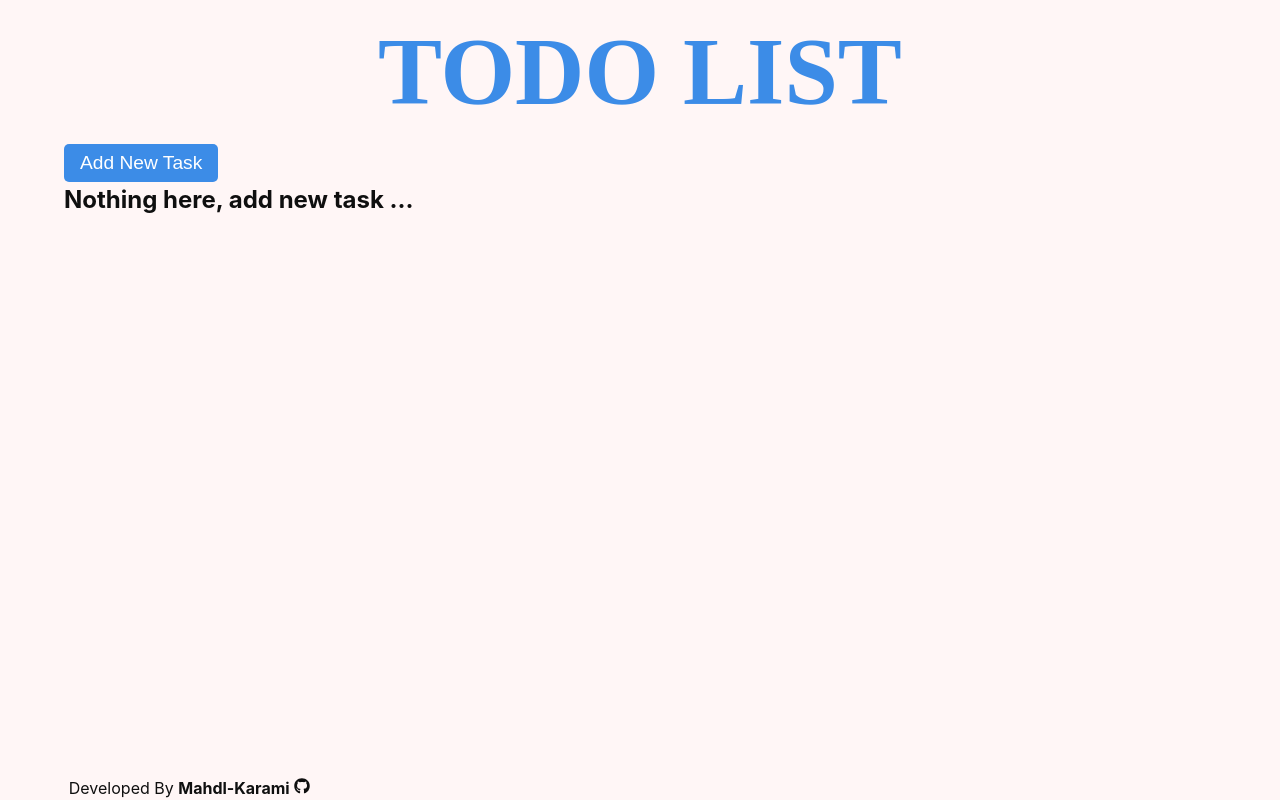
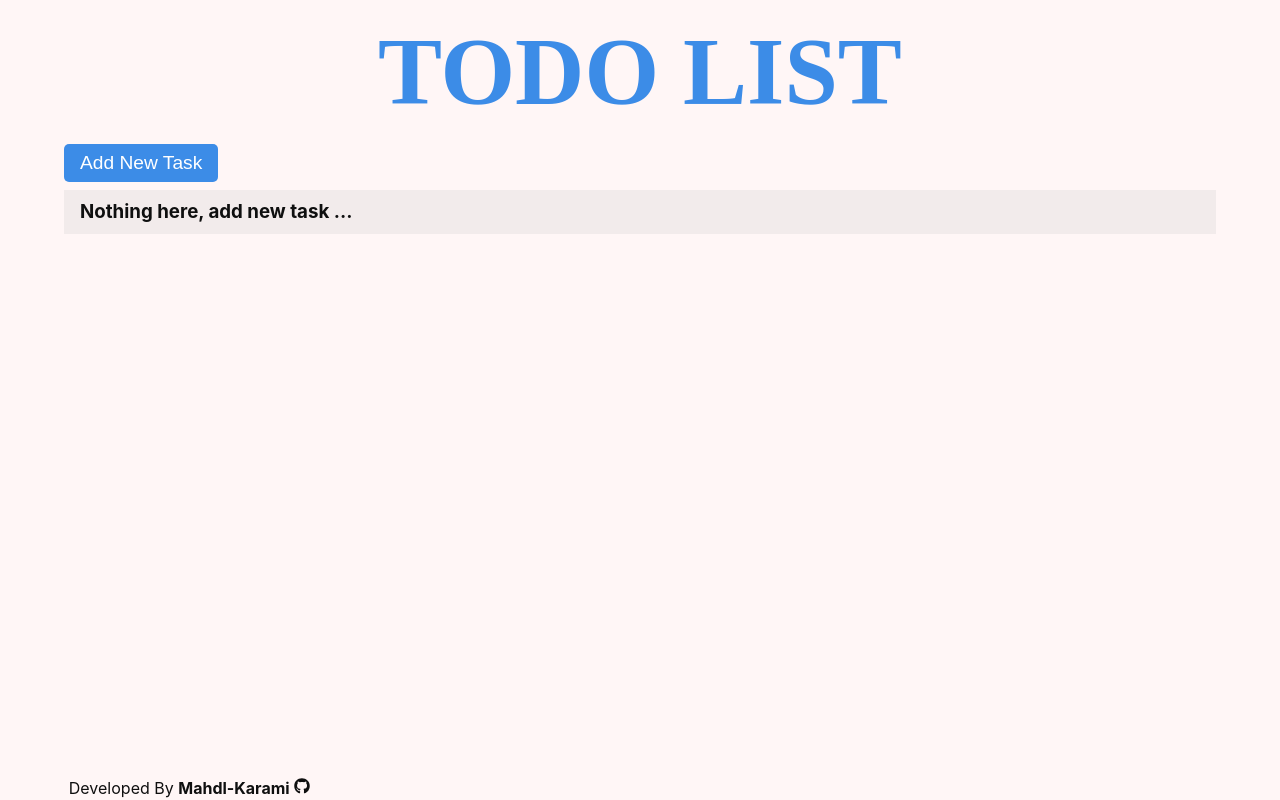
Before and after one commit to mahdl-karami/rjs-todo-list, a React (Vite) app: page / in a window 1280 px wide. Built offline with nearby package versions, Linux system fonts and the light colour scheme.

Commit message:
add empty tasks box

```diff
--- a/src/App.jsx
+++ b/src/App.jsx
@@ -6,6 +6,7 @@ import Layout from "./components/Layout";
 //* import external functions
 import { setToLocal } from "./helpers/setLocalstorage";
 import { getLocal } from "./helpers/getLocalStorage";
+import EmptyTasks from "./components/EmptyTasks";
 
 const App = () => {
   //? get initial data from local storage
@@ -28,7 +29,7 @@ const App = () => {
             ))}
           </>
         ) : (
-          <h2>Nothing here, add new task ...</h2>
+          <EmptyTasks />
         )}
       </div>
     </Layout>
--- /dev/null
+++ b/src/components/EmptyTasks.jsx
@@ -0,0 +1,9 @@
+const EmptyTasks = () => {
+  return (
+    <div className="empty">
+      <h3>Nothing here, add new task ...</h3>
+    </div>
+  );
+};
+
+export default EmptyTasks;
--- a/src/global.css
+++ b/src/global.css
@@ -218,3 +218,11 @@ footer {
     }
   }
 }
+
+/* empty tasks */
+
+.empty {
+  background: #f2ebeb;
+  margin: 0.5rem 0;
+  padding: 0.5rem 1rem;
+}
```
